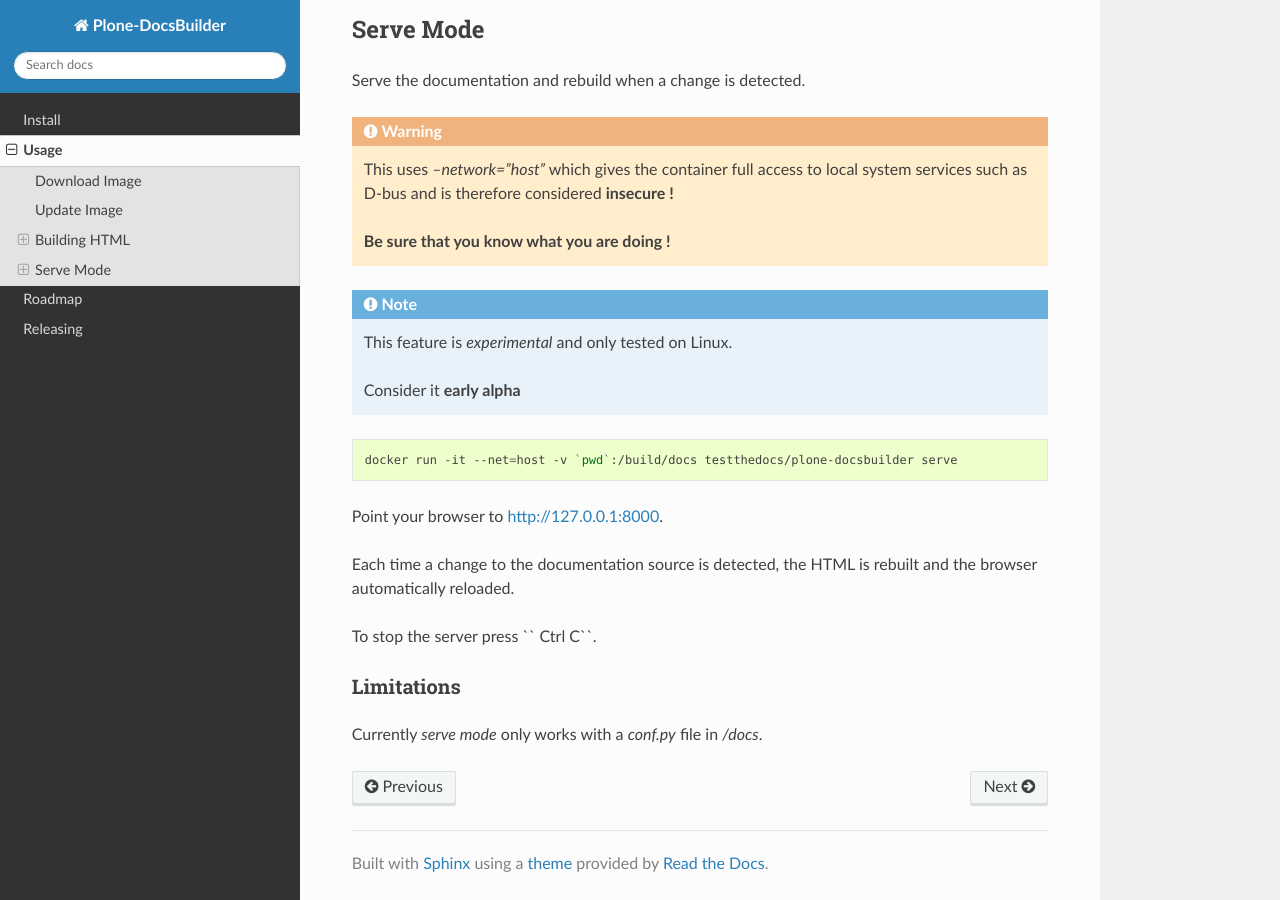
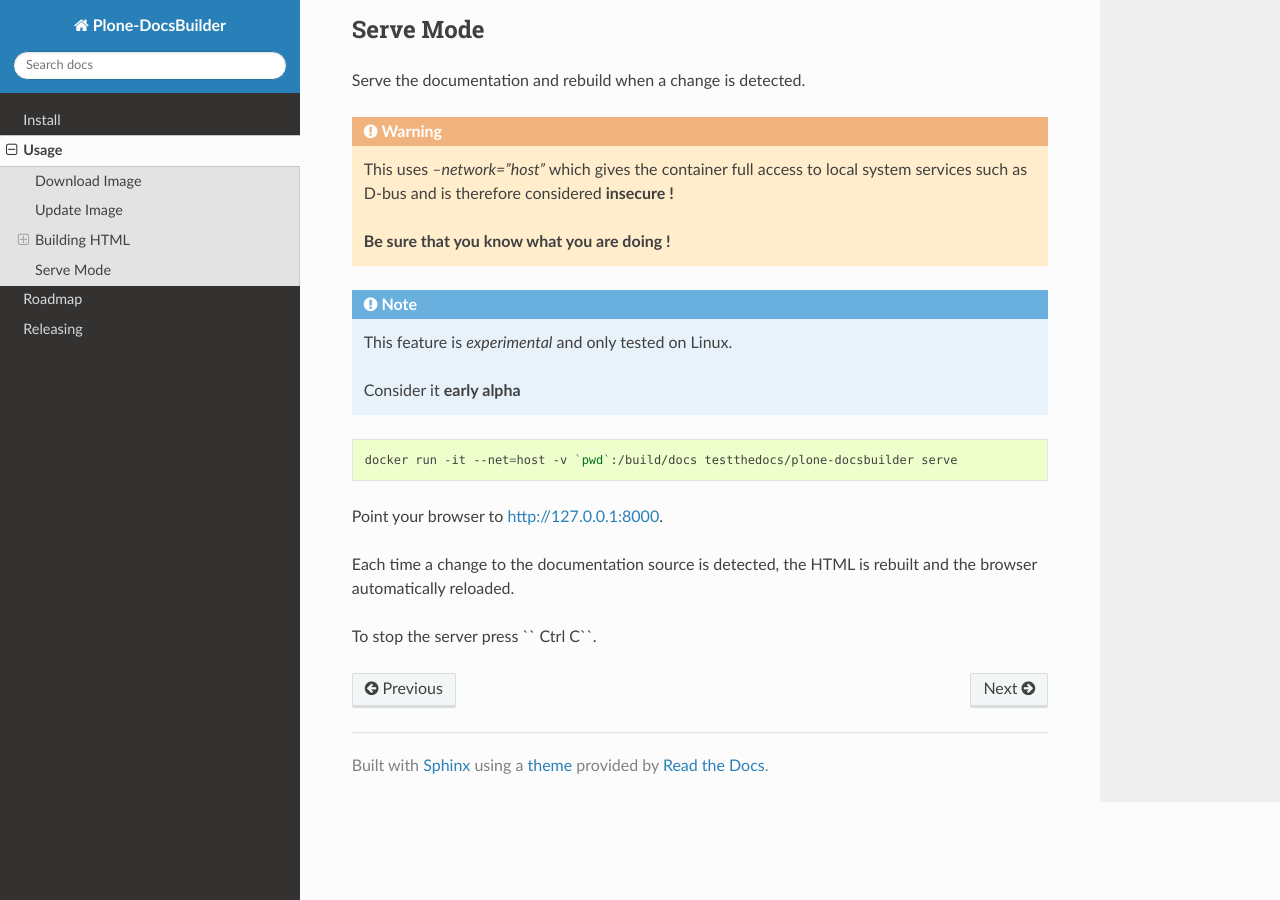
Before and after one commit to testthedocs/plone-docsbuilder, a Sphinx documentation site: the page built from docs/usage.rst, in a window 1280 px wide and 900 px high, scrolled down 1422 px. Built offline with Sphinx 7.4.7 and the Read the Docs theme 2.0.0, drawn with Linux system fonts in a browser that asks for light colours.

```diff
--- a/docs/usage.rst
+++ b/docs/usage.rst
@@ -92,8 +92,3 @@ Point your browser to  http://127.0.0.1:8000.
 Each time a change to the documentation source is detected, the HTML is rebuilt and the browser automatically reloaded.
 
 To stop the server press `` Ctrl C``.
-
-Limitations
------------
-
-Currently *serve mode* only works with a *conf.py* file in */docs*.
```
Also changed, not shown: 1 other file.
